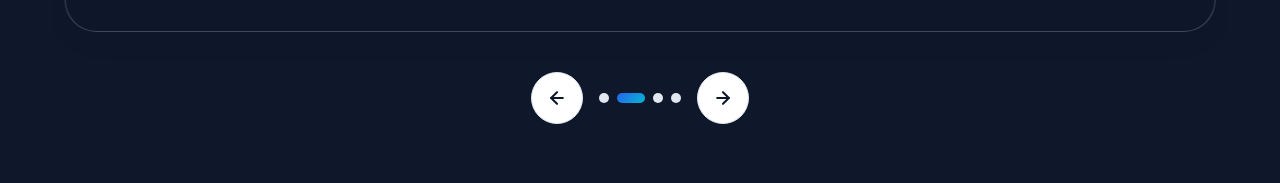
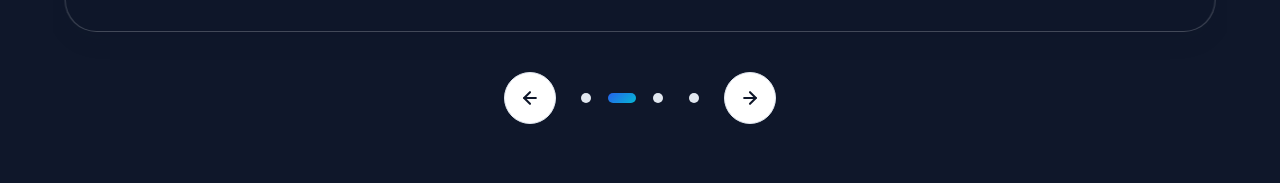
Before and after one commit to iebo13/project1, an Eleventy site: page src/index.njk in a window 1280 px wide. Shown: the part 6093-6276 px from the top of the page. Built offline with nearby package versions, Linux system fonts and the light colour scheme; Eleventy itself is replaced by a stand-in of ours; files that its build step writes are made by us from their sources.

Commit message:
fix: grow the active slider dot in place instead of widening the row
The capsule fix alone still read wrong: widening the active button pushed
its neighbours apart (centers 27/27/18px apart with dot 2 active), so the
highlight never sat on the dots' grid and the dots slid sideways on every
slide change. Each dot now owns a fixed 28px slot and the visible dot is a
::before that fills the slot when active — even 36px center rhythm, nothing
moves but the highlight. The dot-grid test pins the invariant; it settles
the reveal before clicking because Playwright's scroll-into-view can race
the reveal transition and spuriously scroll the overflow-hidden .slider
(real settled/keyboard interaction leaves scrollLeft at 0).

```diff
--- a/css/components.css
+++ b/css/components.css
@@ -1226,21 +1226,35 @@
   gap: var(--space-2);
 }
 
+/* Every dot owns a fixed 28px slot; the visible dot is the ::before, which
+   fills the slot when active. Growing in place — instead of widening the
+   button, which pushed the neighbouring dots apart and slid them sideways on
+   every slide change — keeps the four centers on an even grid. */
 .slider__dot {
-  width: 10px;
+  width: 28px;
   height: 10px;
-  /* --radius-pill, not --radius-full: 50% draws an ellipse once .is-active
-     widens the box to 28×10. */
+  padding: 0;
+  background: transparent;
+  border: none;
+  border-radius: var(--radius-pill);
+  cursor: pointer;
+  position: relative;
+}
+
+.slider__dot::before {
+  content: '';
+  position: absolute;
+  /* 9px each side leaves a 10px circle centered in the slot */
+  inset: 0 9px;
+  /* --radius-pill, not --radius-full: 50% draws an ellipse once the active
+     state stretches this to 28×10. */
   border-radius: var(--radius-pill);
   background: var(--color-border);
-  border: none;
-  cursor: pointer;
-  transition: background var(--t-base) var(--ease-out),
-              width var(--t-base) var(--ease-out);
-}
-
-.slider__dot.is-active {
-  width: 28px;
+  transition: inset var(--t-base) var(--ease-out);
+}
+
+.slider__dot.is-active::before {
+  inset: 0;
   background: var(--gradient-primary);
 }
 
```
Also changed, not shown: tests/headings.spec.js (+34 -15 lines), 2 other files.
